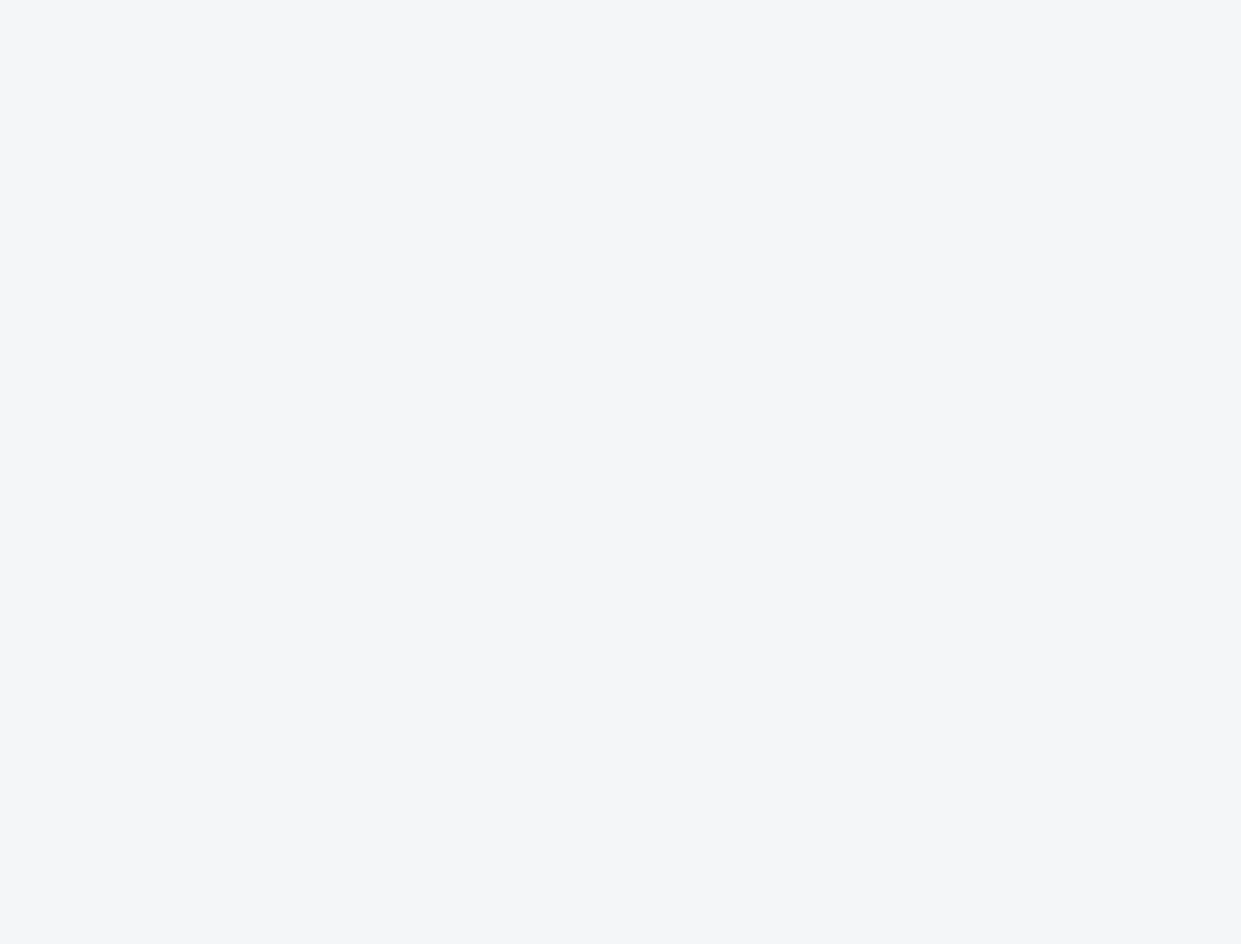
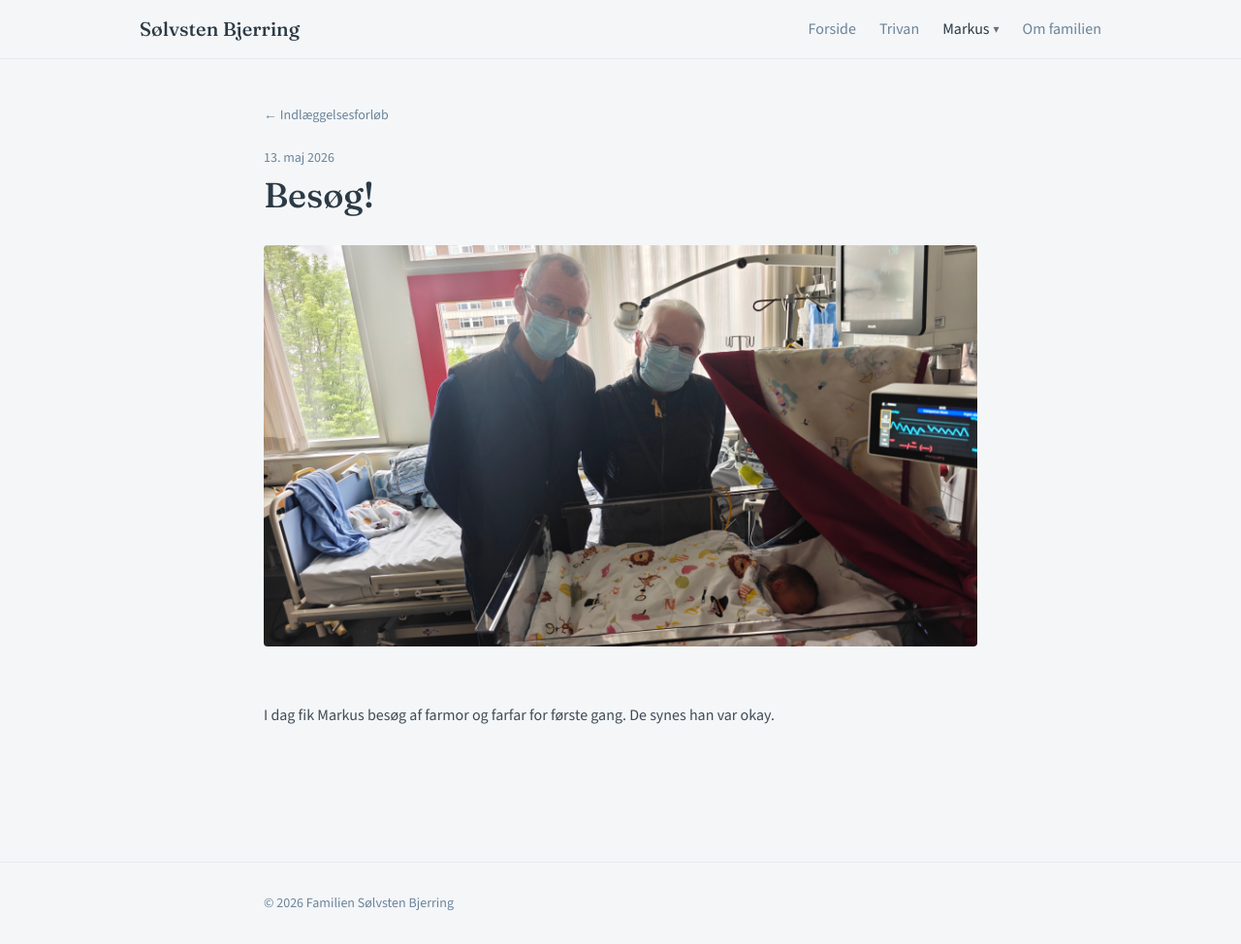
Before and after one commit to DonBjerring/solvstenbjerring, an Astro site: page /solvstenbjerring/markus/story/20260513-160309/ in a window 1280 px wide. Before the commit this address had no page. Shown: the whole page at 97% size. Before the commit the page ends 800 px from the top, so only its background shows below. Built offline with nearby package versions, Linux system fonts and the light colour scheme; Astro itself is replaced by a stand-in of ours.

Commit message:
added component for simpler stories

```diff
--- /dev/null
+++ b/src/components/StoryPost.astro
@@ -0,0 +1,68 @@
+---
+import { withBase } from '../lib/urls';
+import {
+  formatStoryTitle,
+  resolveStoryDate,
+  storyImageSrc,
+} from '../lib/story';
+
+interface Props {
+  /** Filename in public/images/markus/story/, e.g. 20260513-160309.jpg */
+  image?: string;
+  /** Optional body text */
+  text?: string;
+  /** Optional title — omitted entirely when not set */
+  title?: string;
+  /** Optional date override when there is no image */
+  date?: Date;
+}
+
+const { image, text, title, date: dateOverride } = Astro.props;
+
+const date = resolveStoryDate({ date: dateOverride, image });
+const dateLabel = date ? formatStoryTitle(date) : null;
+const imageSrc = image ? withBase(storyImageSrc(image)) : null;
+const heading = title?.trim() || null;
+---
+
+<article class="story-post">
+  {
+    date && dateLabel && (
+      <time class="block text-sm text-sea" datetime={date.toISOString()}>
+        {dateLabel}
+      </time>
+    )
+  }
+
+  {
+    heading && (
+      <h1 class:list={[date ? 'mt-2' : '', 'text-4xl text-deep']}>{heading}</h1>
+    )
+  }
+
+  {
+    imageSrc && (
+      <figure class={heading || date ? 'mt-8' : undefined}>
+        <img
+          src={imageSrc}
+          alt=""
+          class="w-full h-auto rounded-sm"
+          loading="lazy"
+        />
+      </figure>
+    )
+  }
+
+  {
+    text && (
+      <div
+        class:list={[
+          imageSrc || heading || date ? 'mt-8' : '',
+          'prose prose-lg max-w-none text-deep/90 leading-relaxed whitespace-pre-line',
+        ]}
+      >
+        {text}
+      </div>
+    )
+  }
+</article>
--- a/src/components/UpdateCard.astro
+++ b/src/components/UpdateCard.astro
@@ -1,12 +1,13 @@
 ---
 interface Props {
-  title: string;
+  title?: string;
   date: Date;
   summary: string;
   href: string;
 }
 
 const { title, date, summary, href } = Astro.props;
+const heading = title?.trim() || null;
 const formatted = date.toLocaleDateString('da-DK', {
   year: 'numeric',
   month: 'long',
@@ -19,6 +20,6 @@ const formatted = date.toLocaleDateString('da-DK', {
   class="block py-6 border-b border-mist hover:bg-mist/40 transition-colors -mx-2 px-2 rounded-sm"
 >
   <time class="text-sm text-sea" datetime={date.toISOString()}>{formatted}</time>
-  <h2 class="mt-1 text-2xl text-deep">{title}</h2>
-  <p class="mt-2 text-deep/80 leading-relaxed">{summary}</p>
+  {heading && <h2 class="mt-1 text-2xl text-deep">{heading}</h2>}
+  {summary && <p class:list={[heading ? 'mt-2' : 'mt-1', 'text-deep/80 leading-relaxed']}>{summary}</p>}
 </a>
--- a/src/content.config.ts
+++ b/src/content.config.ts
@@ -5,9 +5,16 @@ import { z } from 'astro/zod';
 const story = defineCollection({
   loader: glob({ base: './src/content/story', pattern: '**/*.{md,mdx}' }),
   schema: z.object({
-    title: z.string(),
-    date: z.coerce.date(),
-    summary: z.string(),
+    /** Optional title. If omitted, no heading is shown (date still appears when available). */
+    title: z.string().optional(),
+    /** Optional date override when there is no image (or to control sorting). */
+    date: z.coerce.date().optional(),
+    /** Optional teaser for the list page. */
+    summary: z.string().optional(),
+    /** Filename in public/images/markus/story/ */
+    image: z.string().optional(),
+    /** Optional body text (can also use the markdown body). */
+    text: z.string().optional(),
   }),
 });
 
--- /dev/null
+++ b/src/content/story/20260513-160309.md
@@ -0,0 +1,7 @@
+---
+image: 20260513-160309.jpg
+title: Besøg!
+summary: Farmor og farfars første besøg
+text: |
+  I dag fik Markus besøg af farmor og farfar for første gang. De synes han var okay.
+---
--- /dev/null
+++ b/src/lib/story.ts
@@ -0,0 +1,71 @@
+/** Helpers for story posts: derive dates/titles from image filenames. */
+
+const MONTHS_DA = [
+  'januar',
+  'februar',
+  'marts',
+  'april',
+  'maj',
+  'juni',
+  'juli',
+  'august',
+  'september',
+  'oktober',
+  'november',
+  'december',
+];
+
+/** Parse a date from filenames like 20260513-160309.jpg or IMG20260513160309.jpg */
+export function parseDateFromImageName(filename: string): Date | null {
+  const name = filename.split('/').pop() ?? filename;
+
+  const stamped = name.match(/^(\d{4})(\d{2})(\d{2})(?:-(\d{2})(\d{2})(\d{2}))?/);
+  if (stamped) {
+    const [, y, m, d, hh = '12', mm = '0', ss = '0'] = stamped;
+    return new Date(
+      Number(y),
+      Number(m) - 1,
+      Number(d),
+      Number(hh),
+      Number(mm),
+      Number(ss),
+    );
+  }
+
+  const android = name.match(/^IMG(\d{4})(\d{2})(\d{2})(\d{2})(\d{2})(\d{2})/i);
+  if (android) {
+    const [, y, m, d, hh, mm, ss] = android;
+    return new Date(
+      Number(y),
+      Number(m) - 1,
+      Number(d),
+      Number(hh),
+      Number(mm),
+      Number(ss),
+    );
+  }
+
+  return null;
+}
+
+export function formatStoryTitle(date: Date): string {
+  const day = date.getDate();
+  const month = MONTHS_DA[date.getMonth()];
+  const year = date.getFullYear();
+  return `${day}. ${month} ${year}`;
+}
+
+export function resolveStoryDate(options: {
+  date?: Date;
+  image?: string;
+}): Date | null {
+  if (options.date) return options.date;
+  if (options.image) return parseDateFromImageName(options.image);
+  return null;
+}
+
+export function storyImageSrc(filename: string): string {
+  const clean = filename.replace(/^\//, '');
+  if (clean.startsWith('images/')) return clean;
+  return `images/markus/story/${clean}`;
+}
--- a/src/pages/markus/story/[slug].astro
+++ b/src/pages/markus/story/[slug].astro
@@ -1,7 +1,12 @@
 ---
 import { getCollection, render } from 'astro:content';
 import BaseLayout from '../../../layouts/BaseLayout.astro';
+import StoryPost from '../../../components/StoryPost.astro';
 import { withBase } from '../../../lib/urls';
+import {
+  formatStoryTitle,
+  resolveStoryDate,
+} from '../../../lib/story';
 
 export async function getStaticPaths() {
   const posts = await getCollection('story');
@@ -13,24 +18,33 @@ export async function getStaticPaths() {
 
 const { post } = Astro.props;
 const { Content } = await render(post);
-const formatted = post.data.date.toLocaleDateString('da-DK', {
-  year: 'numeric',
-  month: 'long',
-  day: 'numeric',
-});
+
+const date = resolveStoryDate({ date: post.data.date, image: post.data.image }) ?? undefined;
+const heading = post.data.title?.trim() || null;
+const pageTitle = heading ?? (date ? formatStoryTitle(date) : 'Indlæg');
+const description = post.data.summary ?? post.data.text ?? pageTitle;
+const hasMarkdownBody = Boolean(post.body?.trim());
 ---
 
-<BaseLayout title={post.data.title} description={post.data.summary}>
-  <article class="mx-auto max-w-3xl px-4 py-12">
+<BaseLayout title={pageTitle} description={description}>
+  <div class="mx-auto max-w-3xl px-4 py-12">
     <p class="text-sm text-sea">
       <a href={withBase('/markus/story/')} class="hover:underline">← Indlæggelsesforløb</a>
     </p>
-    <time class="mt-6 block text-sm text-sea" datetime={post.data.date.toISOString()}>
-      {formatted}
-    </time>
-    <h1 class="mt-2 text-4xl text-deep">{post.data.title}</h1>
-    <div class="prose prose-lg mt-8 max-w-none text-deep/90 leading-relaxed">
-      <Content />
+    <div class="mt-6">
+      <StoryPost
+        image={post.data.image}
+        text={post.data.text}
+        title={post.data.title}
+        date={date}
+      />
     </div>
-  </article>
+    {
+      hasMarkdownBody && (
+        <div class="prose prose-lg mt-8 max-w-none text-deep/90 leading-relaxed">
+          <Content />
+        </div>
+      )
+    }
+  </div>
 </BaseLayout>
--- a/src/pages/markus/story/index.astro
+++ b/src/pages/markus/story/index.astro
@@ -3,10 +3,18 @@ import { getCollection } from 'astro:content';
 import BaseLayout from '../../../layouts/BaseLayout.astro';
 import UpdateCard from '../../../components/UpdateCard.astro';
 import { withBase } from '../../../lib/urls';
+import { resolveStoryDate } from '../../../lib/story';
 
-const posts = (await getCollection('story')).sort(
-  (a, b) => b.data.date.valueOf() - a.data.date.valueOf(),
-);
+const posts = (await getCollection('story'))
+  .map((post) => {
+    const date =
+      resolveStoryDate({ date: post.data.date, image: post.data.image }) ??
+      new Date(0);
+    const title = post.data.title?.trim() || undefined;
+    const summary = post.data.summary ?? post.data.text ?? '';
+    return { post, date, title, summary };
+  })
+  .sort((a, b) => b.date.valueOf() - a.date.valueOf());
 ---
 
 <BaseLayout title="Indlæggelsesforløb" description="Opdateringer om Markus’ indlæggelsesforløb.">
@@ -18,11 +26,11 @@ const posts = (await getCollection('story')).sort(
         <p class="mt-10 text-sea text-lg">Ingen opdateringer endnu.</p>
       ) : (
         <div class="mt-8">
-          {posts.map((post) => (
+          {posts.map(({ post, date, title, summary }) => (
             <UpdateCard
-              title={post.data.title}
-              date={post.data.date}
-              summary={post.data.summary}
+              title={title}
+              date={date}
+              summary={summary}
               href={withBase(`/markus/story/${post.id}/`)}
             />
           ))}
```
Also changed, not shown: README.md, public/images/markus/story/20260513-160309.jpg (renamed from public/images/markus/story/IMG20260513160309.jpg).
